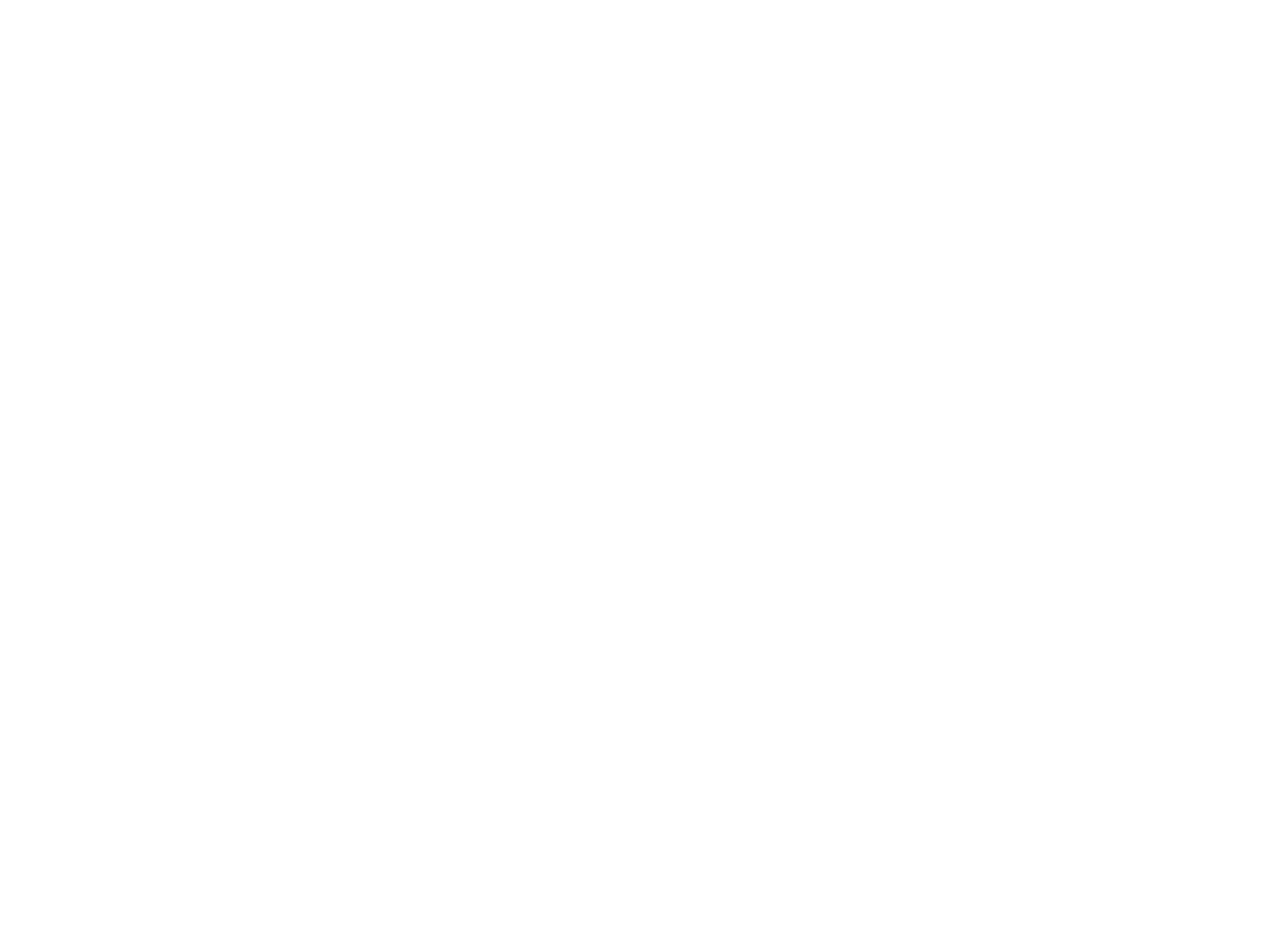
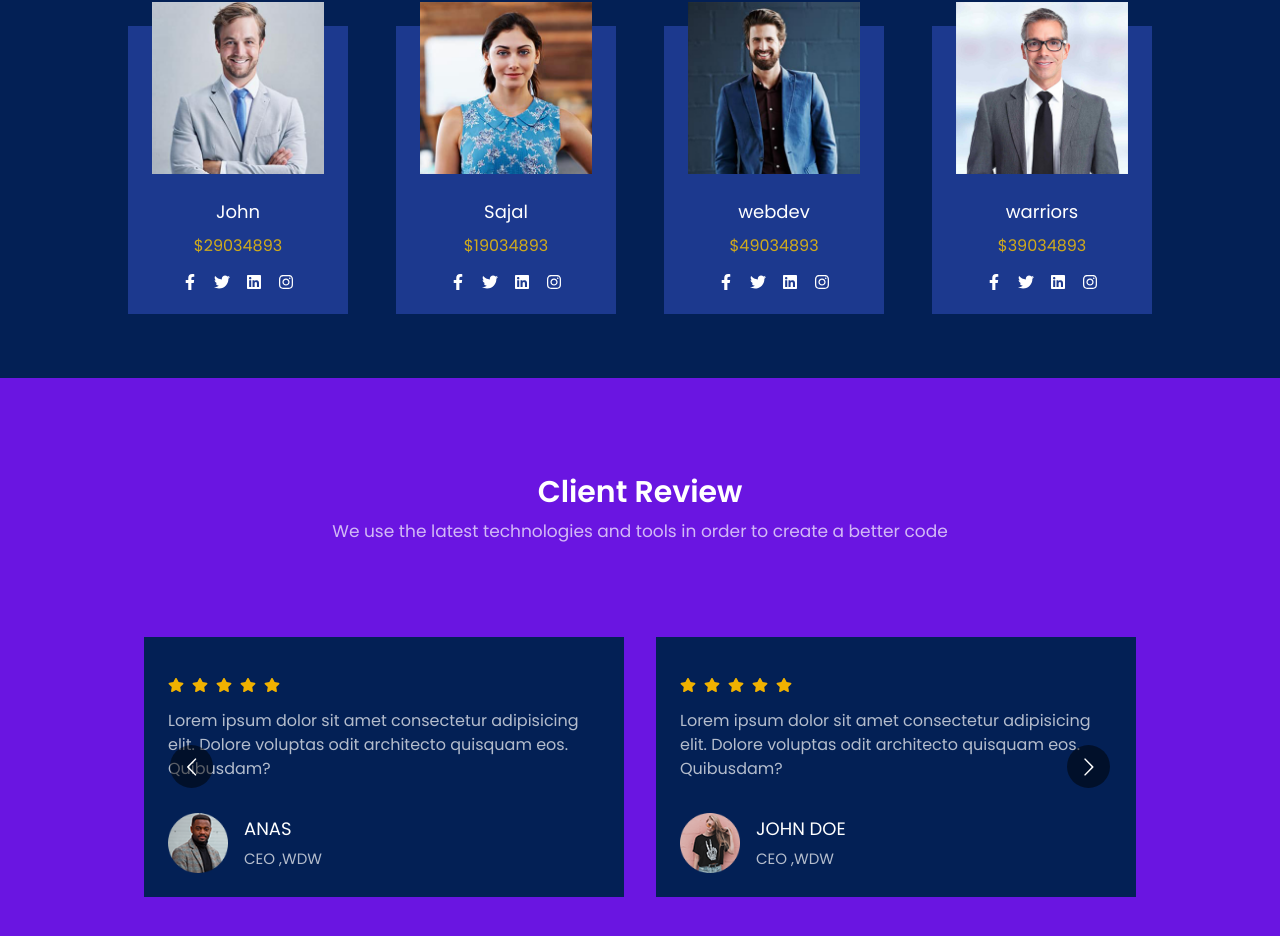
Before and after one commit to Jagu1223/investment-project, a Next.js app: page / in a window 1280 px wide. Shown: the part 3700-4636 px from the top of the page. Before the commit the page ends 3484 px from the top, so only its background shows below. Built offline with nearby package versions, Linux system fonts and the light colour scheme.

Commit message:
Advance and Investor section completed

```diff
--- a/app/components/Home/Feature/FeatureCard.tsx
+++ b/app/components/Home/Feature/FeatureCard.tsx
@@ -1,4 +1,5 @@
 import React from "react";
+import { FaMoneyBill } from "react-icons/fa";
 // type Props
 
 type Props = {
--- a/app/components/Home/Home.tsx
+++ b/app/components/Home/Home.tsx
@@ -4,6 +4,8 @@
 import Feature from "./Feature/Feature";
 import Price from "./Price/Price";
 import Advantage from "./Advantage/Advantage";
+import Investor from "./Investor/Investor";
+import Review from "./Review/Review";
 
 const Home = () => {
   return (
@@ -13,6 +15,8 @@
       <Feature />
       <Price />
       <Advantage />
+      <Investor />
+      <Review />
     </div>
   );
 };
--- /dev/null
+++ b/app/components/Home/Investor/Investor.tsx
@@ -0,0 +1,40 @@
+import React from "react";
+import SectionHeading from "../../Helper/SectionHeading";
+import InvestorCard from "./InvestorCard";
+
+const Investor = () => {
+  return (
+    <div className="pt-20 pb-16 bg-[#032055]">
+      {/* Section Heading */}
+
+      <SectionHeading heading="Our Top Investors" />
+      {/* Define grid system */}
+      <div className="w-4/5 mt-16 mx-auto grid grid-cols-1 lg:grid-cols-2 xl:grid-cols-4 gap-12">
+        {/* Investor Profile Card 1 */}
+
+        <div>
+          <InvestorCard image="/images/i1.jpg" invest="29034893" name="John" />
+        </div>
+        <div>
+          <InvestorCard image="/images/i2.jpg" invest="19034893" name="Sajal" />
+        </div>
+        <div>
+          <InvestorCard
+            image="/images/i3.jpg"
+            invest="49034893"
+            name="webdev"
+          />
+        </div>
+        <div>
+          <InvestorCard
+            image="/images/i4.jpg"
+            invest="39034893"
+            name="warriors"
+          />
+        </div>
+      </div>
+    </div>
+  );
+};
+
+export default Investor;
--- /dev/null
+++ b/app/components/Home/Investor/InvestorCard.tsx
@@ -0,0 +1,42 @@
+import Image from "next/image";
+import React from "react";
+import {
+  FaFacebook,
+  FaFacebookF,
+  FaInstagram,
+  FaLinkedin,
+  FaTwitter,
+} from "react-icons/fa";
+
+type Props = {
+  image: string;
+  invest: string;
+  name: string;
+};
+const InvestorCard = ({ image, invest, name }: Props) => {
+  return (
+    <div className="bg-blue-900 p-6  ">
+      <Image
+        src={image}
+        alt={name}
+        width={300}
+        height={300}
+        className="-mt-12"
+      />
+
+      <p className="mt-6 text-white text-lg text-center">{name}</p>
+      <p className="mt-2 opacity-80 text-base text-yellow-400 text-center">
+        ${invest}
+      </p>
+      {/* Social icons */}
+      <div className="mt-4 text-white flex items-center justify-center space-x-4">
+        <FaFacebookF />
+        <FaTwitter />
+        <FaLinkedin />
+        <FaInstagram />
+      </div>
+    </div>
+  );
+};
+
+export default InvestorCard;
--- /dev/null
+++ b/app/components/Home/Review/Review.tsx
@@ -0,0 +1,23 @@
+import React from "react";
+
+import ReviewSlider from "./ReviewSlider";
+import SectionHeading from "../../Helper/SectionHeading";
+
+const Review = () => {
+  return (
+    <div className="pt-20 pb-16 bg-[#6a15e1]">
+      {/* Section Heading */}
+
+      <SectionHeading heading="Client Review" />
+
+      {/* Review Slider div*/}
+
+      <div className="w-4/5 mt-16 mx-auto ">
+        {/* review slider component */}
+        <ReviewSlider />
+      </div>
+    </div>
+  );
+};
+
+export default Review;
--- /dev/null
+++ b/app/components/Home/Review/ReviewCard.tsx
@@ -0,0 +1,41 @@
+import Image from "next/image";
+import React from "react";
+import { FaStar } from "react-icons/fa";
+type Props = {
+  image: string;
+  name: string;
+};
+const ReviewCard = ({ image, name }: Props) => {
+  return (
+    <div className="p-6 m-4 bg-[#032055]">
+      {/* review star */}
+      <div className="flex items-center space-x-2 mt-4">
+        <FaStar className="w-4 h-4 text-yellow-500" />
+        <FaStar className="w-4 h-4 text-yellow-500" />
+        <FaStar className="w-4 h-4 text-yellow-500" />
+        <FaStar className="w-4 h-4 text-yellow-500" />
+        <FaStar className="w-4 h-4 text-yellow-500" />
+      </div>
+      {/* review test */}
+      <p className="mt-4 text-white opacity-70 ">
+        Lorem ipsum dolor sit amet consectetur adipisicing elit. Dolore voluptas
+        odit architecto quisquam eos. Quibusdam?
+      </p>
+      {/* Profile  */}
+
+      <div className="flex mt-8 items-center space-x-4">
+        <div>
+          <Image src={image} alt={name} width={60} height={60} />
+        </div>
+        <div>
+          <h1 className="text-lg text-white uppercase">{name}</h1>
+          <h1 className="mt-[0.3rem] text-[15px] text-white opacity-70">
+            CEO ,WDW
+          </h1>
+        </div>
+      </div>
+    </div>
+  );
+};
+
+export default ReviewCard;
--- /dev/null
+++ b/app/components/Home/Review/ReviewSlider.tsx
@@ -0,0 +1,52 @@
+"use client";
+
+import React from "react";
+import Carousel from "react-multi-carousel";
+import "react-multi-carousel/lib/styles.css";
+import ReviewCard from "./ReviewCard";
+
+const ReviewSlider = () => {
+  const responsive = {
+    superLargeDesktop: {
+      // the naming can be any, depends on you.
+      breakpoint: { max: 4000, min: 3000 },
+      items: 5,
+    },
+    desktop: {
+      breakpoint: { max: 3000, min: 1324 },
+      items: 3,
+      slidesToSlide: 1,
+    },
+    tablet: {
+      breakpoint: { max: 1324, min: 764 },
+      items: 2,
+      slidesToSlide: 1,
+    },
+    mobile: {
+      breakpoint: { max: 764, min: 0 },
+      items: 1,
+      slidesToSlide: 1,
+    },
+  };
+
+  return (
+    <Carousel
+      additionalTransfrom={0}
+      arrows={true}
+      autoPlay={true}
+      autoPlaySpeed={5000}
+      centerMode={false}
+      infinite
+      responsive={responsive}
+      itemClass="item"
+    >
+      {/*Review  */}
+      <ReviewCard image="/images/c1.png" name="Sajal" />
+      <ReviewCard image="/images/c2.png" name="Anas" />
+      <ReviewCard image="/images/c3.png" name="John Doe" />
+      <ReviewCard image="/images/c4.png" name="Jack Doe" />
+    </Carousel>
+  );
+};
+
+export default ReviewSlider;
--- a/package.json
+++ b/package.json
@@ -12,7 +12,8 @@
     "next": "15.5.2",
     "react": "19.1.0",
     "react-dom": "19.1.0",
-    "react-icons": "^5.5.0"
+    "react-icons": "^5.5.0",
+    "react-multi-carousel": "^2.8.6"
   },
   "devDependencies": {
     "@eslint/eslintrc": "^3",
```
Also changed, not shown: 1 other file (tests, documents, lock files or other folders).
